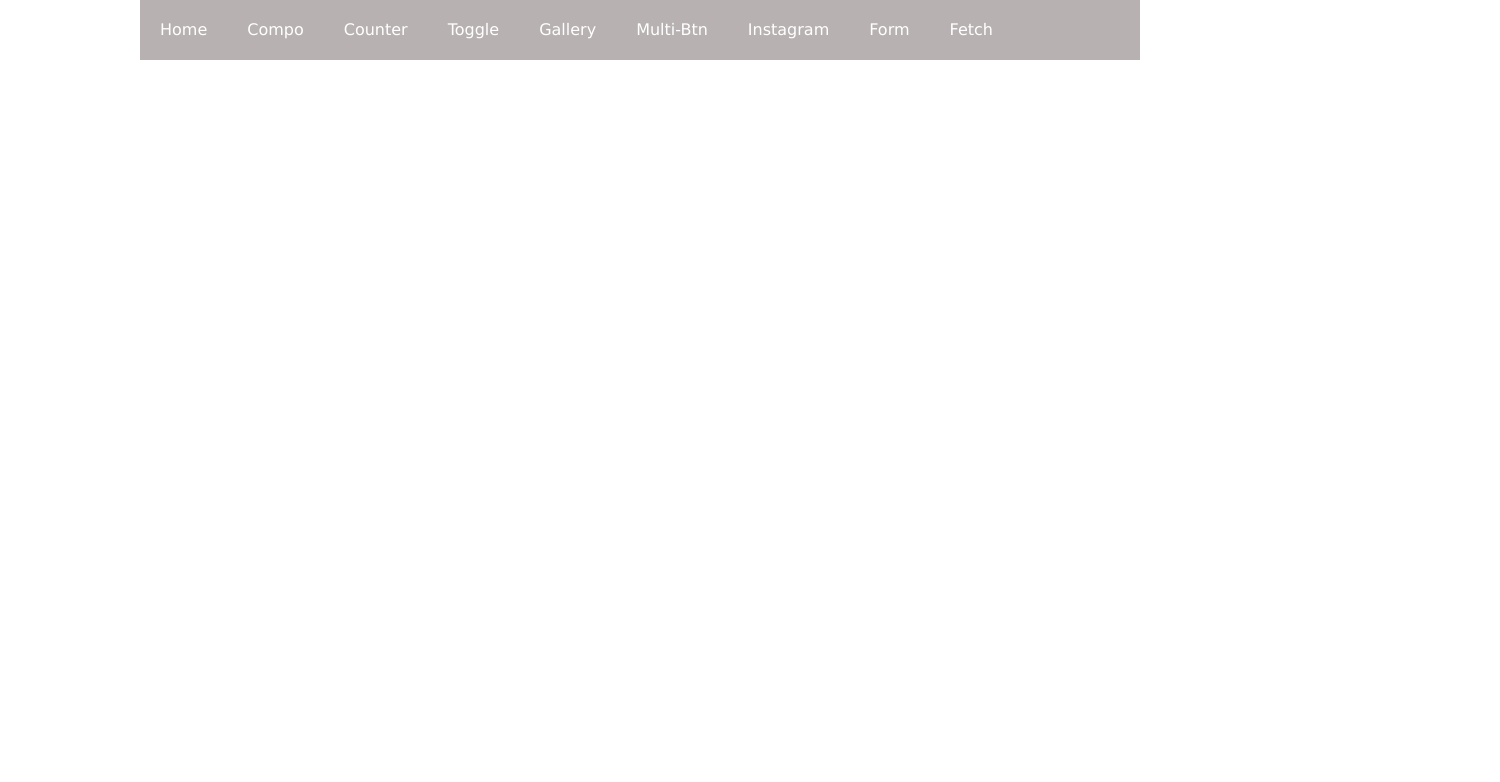
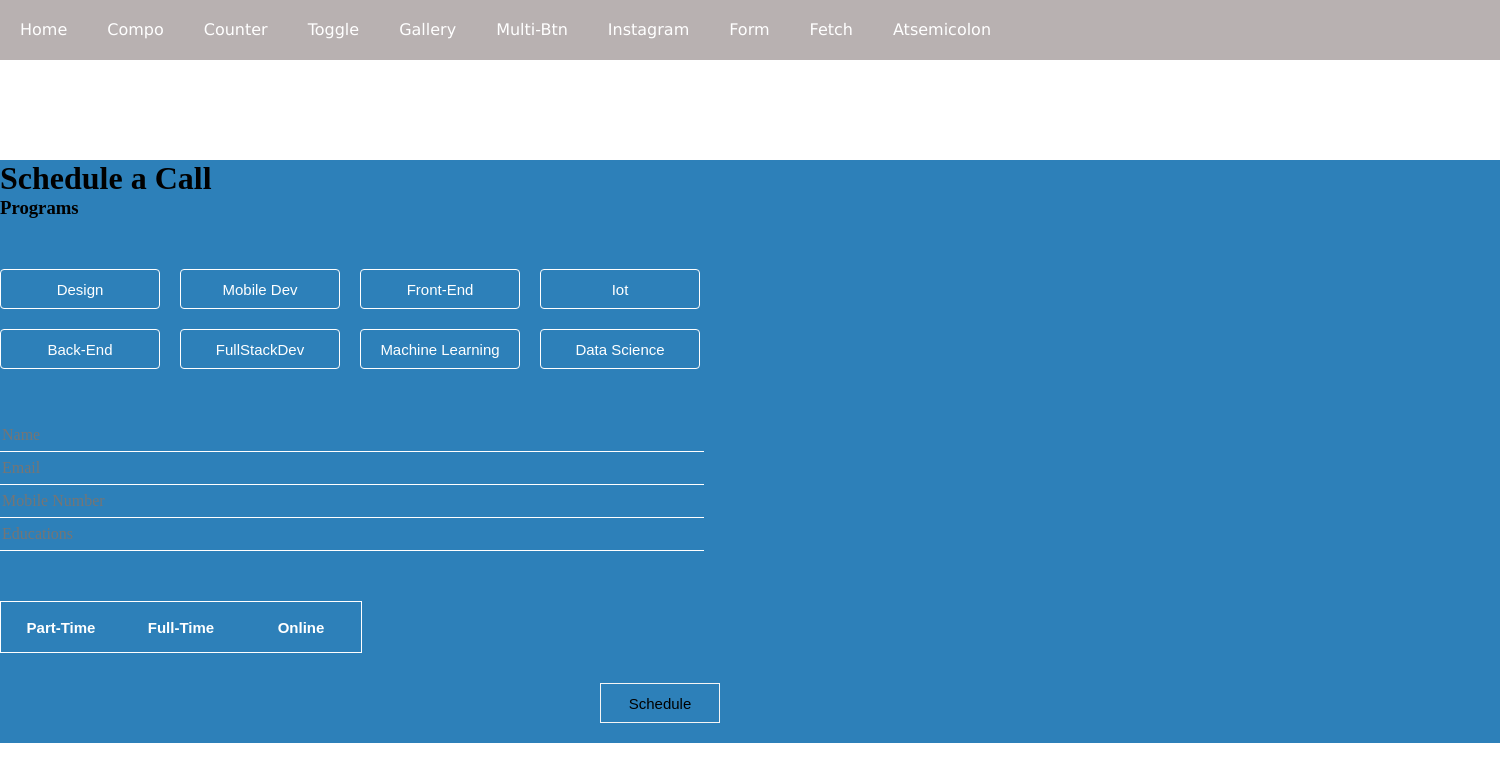
Before and after one commit to pavinane/react, a React (Create React App) app: page /Atsemicolon in a window 1280 px wide. Shown: the top 782 px of the page, 1500 px wide, since content can reach past the window. Built offline with nearby package versions, Linux system fonts and the light colour scheme.

Commit message:
clear error in atsemi-page

```diff
--- a/src/App.css
+++ b/src/App.css
@@ -3,7 +3,7 @@ body {
   margin: 0;
 }
 .app {
-  width: 1000px;
+  width: 1500px;
   margin: 0 auto;
   /* background: gray; */
 }
--- a/src/App.jsx
+++ b/src/App.jsx
@@ -9,6 +9,7 @@ import Gallery from "./Gallery";
 import Instagram from "./Instagram";
 import Form from "./Form";
 import Fetch from "./Fetch";
+import Atsemico from "./Atsemico";
 import "./App.css";
 
 const menu = [
@@ -21,6 +22,7 @@ const menu = [
   "instagram",
   "form",
   "fetch",
+  "atsemicolon",
 ];
 
 const Navigation = ({ menus }) => (
@@ -64,6 +66,7 @@ class App extends React.Component {
             <Route exact path="/Instagram" component={Instagram} />
             <Route exact path="/Form" component={Form} />
             <Route exact path="/Fetch" component={Fetch} />
+            <Route exact path="/Atsemicolon" component={Atsemico} />
           </Switch>
         </BrowserRouter>
       </div>
--- /dev/null
+++ b/src/Atsemico.jsx
@@ -0,0 +1,189 @@
+import React from "react";
+import "./atsemi.scss";
+
+// import "./time.scss";
+
+const Title = () => (
+  <div className="title">
+    <div className="t1">
+      <h1>Schedule a Call</h1>
+      <h3>Programs</h3>
+    </div>
+    <MainButton />
+  </div>
+);
+
+class MainButton extends React.Component {
+  state = {
+    text: "",
+    options: false,
+    name: "",
+    email: "",
+    mobile: "",
+    education: "",
+    period: ""
+  };
+  click = show => {
+    this.setState({ text: show, options: true });
+  };
+  click2 = () => this.setState({ text: "", options: false });
+  handleChange = event => {
+    const isCheckbox = event.target.type === "checkbox";
+    this.setState({
+      [event.target.name]: isCheckbox
+        ? event.target.checked
+        : event.target.value
+    });
+  };
+  handleSubmit = e => {
+    e.preventDefault();
+    console.log(this.state);
+  };
+  click3 = show => this.setState({ period: show });
+  render() {
+    const {
+      text,
+      options,
+      name,
+      email,
+      number,
+      education,
+      period
+    } = this.state;
+    return (
+      <from onSubmit={this.handleSubmit}>
+        <div className="atsemicolon">
+          <div className="option">
+            {options ? (
+              <div className="main-btn">
+                <button type="button" onClick={this.click2}>
+                  {text}
+                </button>
+              </div>
+            ) : (
+              <div className="sh-btn">
+                <button className="button" onClick={() => this.click("Design")}>
+                  Design
+                </button>
+                <button
+                  className="button"
+                  onClick={() => this.click(" Mobile Dev")}
+                >
+                  Mobile Dev
+                </button>
+                <button
+                  className="button"
+                  onClick={() => this.click("Front-End")}
+                >
+                  Front-End
+                </button>
+                <button className="button" onClick={() => this.click(" Iot")}>
+                  Iot
+                </button>
+                <button
+                  className="button"
+                  onClick={() => this.click(" Back-End")}
+                >
+                  Back-End
+                </button>
+                <button
+                  className="button"
+                  onClick={() => this.click(" FullStackDev")}
+                >
+                  FullStackDev
+                </button>
+                <button
+                  className="button"
+                  onClick={() => this.click("   Machine Learning")}
+                >
+                  Machine Learning
+                </button>
+                <button
+                  className="button"
+                  onClick={() => this.click("  Data Science")}
+                >
+                  Data Science
+                </button>
+              </div>
+            )}
+          </div>
+          <div className="contact">
+            <input
+              name="name"
+              type="text"
+              value={name}
+              onChange={this.handleChange}
+              placeholder="name"
+            />
+            <input
+              name="email"
+              type="text"
+              value={email}
+              onChange={this.handleChange}
+              placeholder="email"
+            />
+            <input
+              name="number"
+              type="text"
+              value={number}
+              onChange={this.handleChange}
+              placeholder="mobile number"
+            />
+            <input
+              type="text"
+              value={education}
+              onChange={this.handleChange}
+              placeholder="educations"
+            />
+          </div>
+          <div className="day">
+            {console.log(this.state)}
+            <button
+              type="button"
+              onClick={() => this.click3("parttime")}
+              style={{
+                background: period === "parttime" ? "white" : "#2D80B9",
+                color: period === "parttime" ? "#2D80B9" : "white"
+              }}
+            >
+              part-time
+            </button>
+            <button
+              type="button"
+              onClick={() => this.click3("fulltime")}
+              style={{
+                background: period === "fulltime" ? "white" : "#2D80B9",
+                color: period === "fulltime" ? "#2D80B9" : "white"
+              }}
+            >
+              full-time
+            </button>
+            <button
+              type="button"
+              onClick={() => this.click3("online")}
+              style={{
+                background: period === "online" ? "white" : "#2D80B9",
+                color: period === "online" ? "#2D80B9" : "white"
+              }}
+            >
+              online
+            </button>
+          </div>
+        </div>
+        <div className="sub">
+          <button tyoe="button" onClick={this.handleSubmit}>
+            schedule
+          </button>
+        </div>
+      </from>
+    );
+  }
+}
+
+const Form = () => (
+  <div className="form">
+    <Title />
+  </div>
+);
+
+export default Form;
--- /dev/null
+++ b/src/atsemi.scss
@@ -0,0 +1,95 @@
+.form {
+  background: #2d80b9;
+  // height: 500px;
+  .title {
+    .t1 {
+      margin: 50px 0px;
+    }
+    .atsemicolon {
+      .option {
+        // position: relative;
+        // top: 50px;
+        width: 1200px;
+        .main-btn {
+          button {
+            height: 40px;
+            background: none;
+            border: 1px solid white;
+            border-radius: 4px;
+            color: white;
+            font-size: 15px;
+            width: 160px;
+          }
+        }
+        .sh-btn {
+          width: 700px;
+          display: grid;
+          grid-template-columns: 1fr 1fr 1fr 1fr;
+          grid-gap: 20px;
+          button {
+            height: 40px;
+            background: none;
+            border: 1px solid white;
+            border-radius: 4px;
+            color: white;
+            font-size: 15px;
+            width: 160px;
+          }
+        }
+      }
+      .contact {
+        margin-top: 50px;
+
+        input {
+          width: 700px;
+          display: grid;
+          grid-template-rows: 1fr 1fr 1fr 1fr;
+          height: 30px;
+          background: none;
+          font-family: Airbnb Cereal App;
+          font-size: 16px;
+          font-weight: 100;
+          border: none;
+          border-bottom: 0.5px solid #fff;
+          outline: none;
+        }
+        input[placeholder] {
+          text-transform: capitalize;
+          color: none;
+        }
+      }
+      .day {
+        margin: 50px 0px;
+        width: 360px;
+        display: grid;
+        grid-template-columns: 1fr 1fr 1fr;
+        border: 1px solid white;
+        button {
+          height: 50px;
+          background: none;
+          border: none;
+          outline: none;
+          font-weight: bold;
+          text-transform: capitalize;
+          font-size: 15px;
+        }
+        button:hover {
+          background: white;
+        }
+      }
+    }
+    .sub {
+      button {
+        height: 40px;
+        width: 120px;
+        position: relative;
+        left: 600px;
+        bottom: 20px;
+        background: none;
+        border: 1px solid whitesmoke;
+        text-transform: capitalize;
+        font-size: 15px;
+      }
+    }
+  }
+}
```
Also changed, not shown: src/Atfetch.jsx (added, +35 -0 lines).
